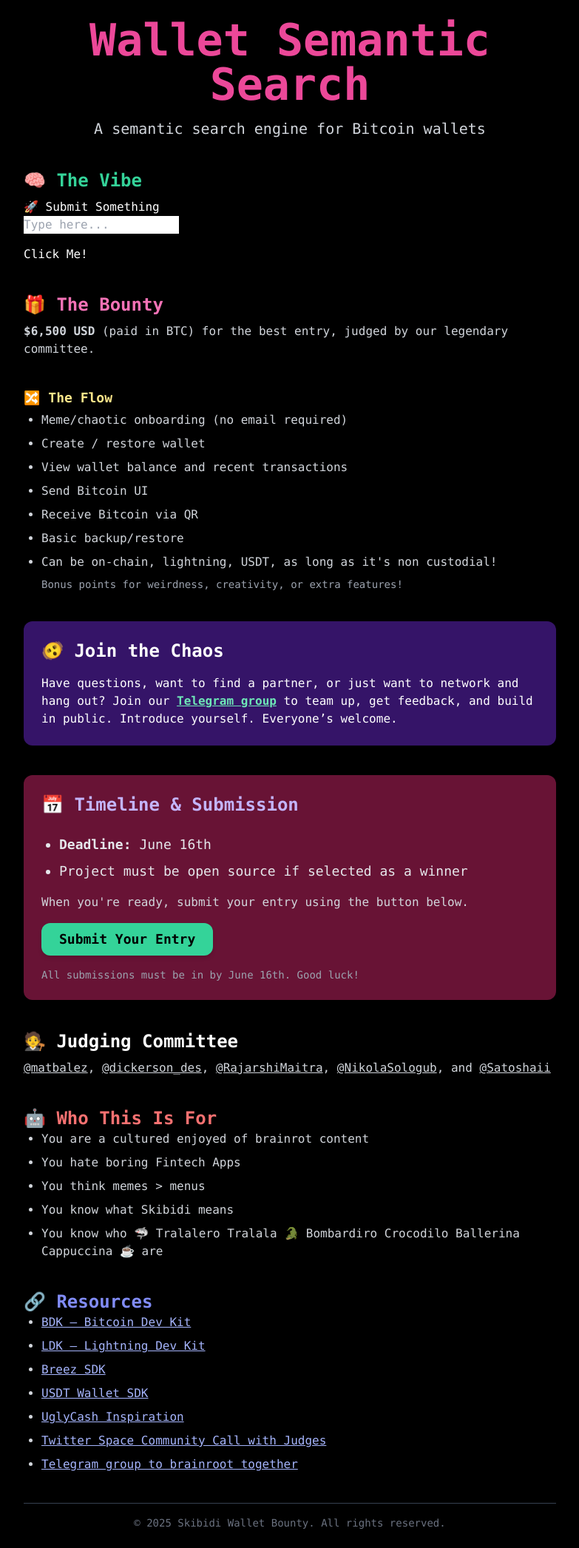
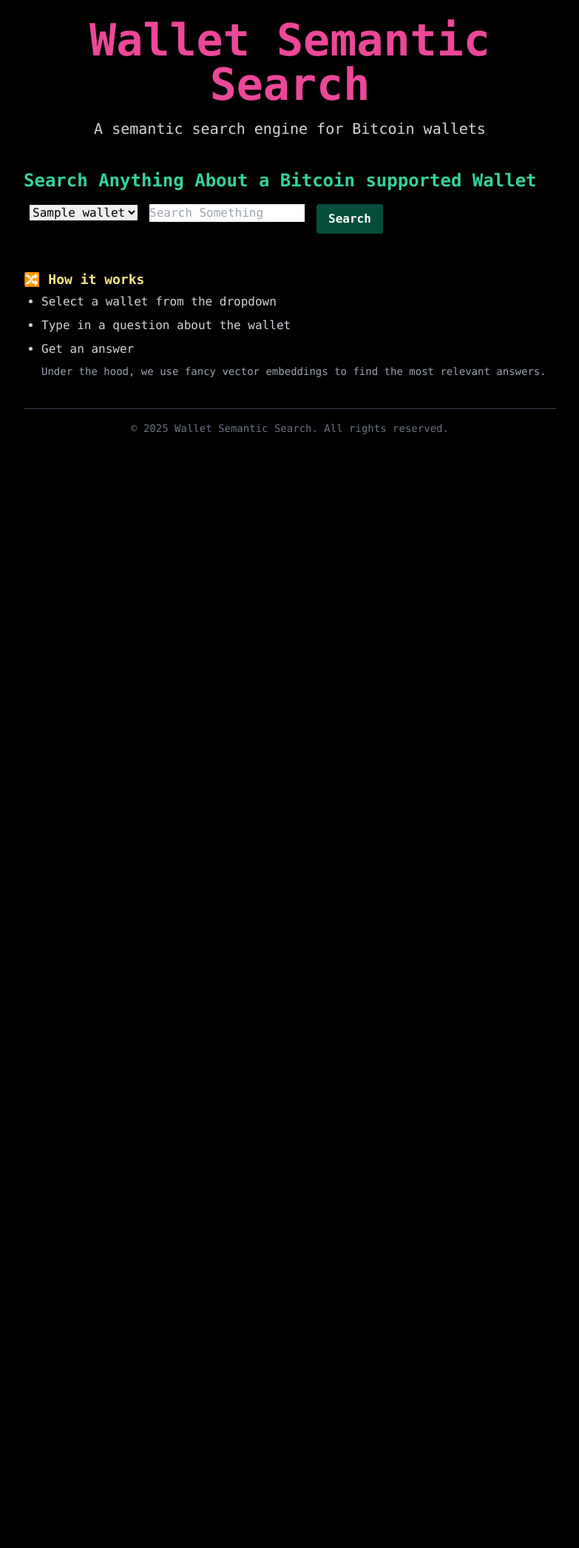
Before and after one commit to arminsabouri/WalletProbe, a Flask app: template server/templates/index.html in a window 1280 px wide. Shown: the whole page at 74% size, without its empty margins (248-1031 px from the left). After the commit the page ends 587 px from the top, so only its background shows below. Run offline with Flask 3, Linux system fonts and the light colour scheme; the template is opened without the code that fills it: most values are stand-ins (such as "Sample title", 1, 10 or a date in 2020).

Commit message:
view: display available wallets

```diff
--- a/server/app.py
+++ b/server/app.py
@@ -4,14 +4,35 @@ from qdrant_client import QdrantClient
 
 app = Flask(__name__)
 
+class VectorDBFactory:
+    def __init__(self, vector_db_uri):
+        self.vector_db_uri = vector_db_uri
+
+    def db(self):
+        return QdrantClient(url=self.vector_db_uri, prefer_grpc=False)
+
 @app.route("/", methods=["GET"])
 def index():
-    return render_template("index.html")
+    # wallets = wallets()
+    wallet_tags = app.db_factory.db().get_collections()
+    wallets = [col.name for col in wallet_tags.collections]
+
+
+    print(wallets)
+    return render_template("index.html", wallets=wallets)
 
 @app.route("/submit", methods=["POST"])
 def submit():
     user_input = request.form.get("user_input")
     return f"You submitted: {user_input}"
+
+# Get list of wallets which we have embeddings for
+# @app.route("/wallets", methods=["GET"])
+def wallets():
+    wallet_tags = app.db_factory.db().get_collections()
+    collection_names = [col.name for col in wallet_tags.collections]
+
+    return collection_names
 
 def parse_args():
     parser = argparse.ArgumentParser(description="Wallet fingerprinting server.")
@@ -23,8 +44,8 @@ def parse_args():
 def main():
     args = parse_args()
     app.config["VECTOR_DB"] = args.vector_db
-    qdrant_client = QdrantClient(url=app.config["VECTOR_DB"], prefer_grpc=False)
-    app.qdrant_client = qdrant_client
+    db_factory = VectorDBFactory(app.config["VECTOR_DB"])
+    app.db_factory = db_factory
 
     app.run(debug=True, port=args.port)
 
--- a/server/templates/index.html
+++ b/server/templates/index.html
@@ -1,12 +1,23 @@
 <!DOCTYPE html>
 <html lang="en">
+<!-- Design for this website was inspired by https://skibidi.cash -->
+
 <head>
   <meta charset="UTF-8" />
   <meta name="viewport" content="width=device-width, initial-scale=1.0" />
   <title>Wallet Semantic Search</title>
   <link href="https://cdn.jsdelivr.net/npm/tailwindcss@2.2.19/dist/tailwind.min.css" rel="stylesheet">
   <script src="https://unpkg.com/htmx.org@2.0.4"></script>
+  <script>
+    const btn = document.getElementById('dropdownBtn');
+    const menu = document.getElementById('dropdownMenu');
+    btn.addEventListener('click', () => {
+      menu.classList.toggle('hidden');
+    });
+  </script>
+
 </head>
+
 <body class="bg-black text-white font-mono">
   <div class="max-w-3xl mx-auto p-6 space-y-10">
     <header class="text-center">
@@ -14,117 +25,52 @@
       <p class="mt-4 text-xl text-gray-300">A semantic search engine for Bitcoin wallets</p>
     </header>
     <section>
-      <h2 class="text-2xl font-bold text-green-400">🧠 The Vibe</h2>
-      <p class="mt-2 text-gray-300">
-        <div class="card" id="wrapper">
-        <h1>🚀 Submit Something</h1>
-            <div class="mb-4">
-                <input type="text" class="form-control" name="user_input" placeholder="Type here..." required>
+      <h2 class="text-2xl font-bold text-green-400">Search Anything About a Bitcoin supported Wallet</h2>
+      <div class="mt-2 text-gray-300 flex flex-row" id="search-wrapper">
+        <div class="card" id="wallets-wrapper">
+          <div class="text-black p-2">
+            <select name="wallets" id="wallets">
+              {% for wallet in wallets %}
+              <option value="{{ wallet }}">{{ wallet }}</option>
+              {% endfor %}
+            </select>
           </div>
-            <div class="d-grid">
+        </div>
+        <div class="p-2">
+          <div class="mb-4 text-black">
+            <input type="text" class="form-control" name="user_input" placeholder="Search Something" required>
+          </div>
+        </div>
+        <div class="p-2">
           <button
+            class="bg-green-900 hover:bg-green-800 text-white font-bold py-2 px-4 rounded transition-colors duration-200"
             hx-post="{{ url_for('submit') }}"
             hx-trigger="click"
-                    hx-target="#wrapper"
+            hx-target="#search-wrapper"
             hx-swap="outerHTML"
-                    hx-include="[name='user_input']"
-                >
-                    Click Me!
+            hx-include="[name='user_input'], [name='wallets']">
+            Search
           </button>
         </div>
       </div>
-      </p>
-    </section>
-
-     <section>
-      <h2 class="text-2xl font-bold text-pink-400">🎁 The Bounty</h2>
-      <p class="text-gray-300 mt-2">
-        <strong>$6,500 USD</strong> (paid in BTC) for the best entry, judged by our legendary committee.
-      </p>
     </section>
 
     <div class="mt-4">
-        <h2 class="font-bold text-lg text-yellow-200 mb-1">🔀 The Flow</h2>
+      <h2 class="font-bold text-lg text-yellow-200 mb-1">🔀 How it works</h2>
       <ul class="list-disc ml-6 text-gray-300 space-y-2">
-        <li>Meme/chaotic onboarding (no email required)</li>
-        <li>Create / restore wallet </li>
-        <li>View wallet balance and recent transactions</li>
-        <li>Send Bitcoin UI </li>
-        <li>Receive Bitcoin via QR</li>
-        <li>Basic backup/restore</li>
-        <li>Can be on-chain, lightning, USDT, as long as it's non custodial!</li>
-        </ol>
+        <li>Select a wallet from the dropdown</li>
+        <li>Type in a question about the wallet</li>
+        <li>Get an answer</li>
         <p class="mt-2 text-gray-400 text-sm">
-          Bonus points for weirdness, creativity, or extra features!
+          Under the hood, we use fancy vector embeddings to find the most relevant answers.
         </p>
     </div>
     </section>
-
-    <section class="bg-purple-900 bg-opacity-70 rounded-xl text-white text-left p-6 space-y-4 shadow-lg">
-      <h2 class="text-2xl font-bold mb-2">🫨 Join the Chaos</h2>
-      <p>
-        Have questions, want to find a partner, or just want to network and hang out? Join our <a href="https://t.me/+pmWQGSUlXRE0Y2I0" target="_blank" class="underline text-green-300 font-bold">Telegram group</a> to team up, get feedback, and build in public. Introduce yourself. Everyone’s welcome.
-      </p>
-    </section>
-
-<section class="bg-pink-900 bg-opacity-80 rounded-xl text-white text-left p-6 space-y-4 shadow-lg">
-  <h2 class="text-2xl font-bold text-purple-300 mb-2">📅 Timeline & Submission</h2>
-  <ul class="list-disc ml-6 text-gray-200 space-y-2 text-left inline-block text-lg">
-    <li><strong>Deadline:</strong> June 16th</li>
-    <li>Project must be open source if selected as a winner</li>
-  </ul>
-  <p class="mt-2 text-gray-300">
-    When you're ready, submit your entry using the button below.
-  </p>
-  <a href="https://docs.google.com/forms/d/e/1FAIpQLSeqnNOOdLV0sMpBDrSyrjvc6OyTw9rxYV-piuaXkH4wi5L37Q/viewform?usp=header"
-     target="_blank"
-     class="inline-block bg-green-400 text-black font-bold py-2 px-6 rounded-xl hover:bg-green-300 transition-all text-lg shadow-md mt-2">
-    Submit Your Entry
-  </a>
-  <p class="text-gray-400 text-sm mt-2">
-    All submissions must be in by June 16th. Good luck!
-  </p>
-</section>
-<section>
-  <h2 class="text-2xl font-bold text-teal-400">🧑‍⚖️ Judging Committee</h2>
-  <p class="text-gray-300 mt-2">
-    <a href="https://twitter.com/matbalez" class="underline text-teal-300">@matbalez</a>,
-    <a href="https://twitter.com/dickerson_des" class="underline text-teal-300">@dickerson_des</a>,
-    <a href="https://x.com/RajarshiMaitra" class="underline text-teal-300">@RajarshiMaitra</a>,
-    <a href="https://x.com/NikolaSologub" class="underline text-teal-300">@NikolaSologub</a>, and
-    <a href="https://twitter.com/Satoshaii" class="underline text-teal-300">@Satoshaii</a>
-  </p>
-</section>
-
-    <section>
-      <h2 class="text-2xl font-bold text-red-400">🤖 Who This Is For</h2>
-      <ul class="list-disc ml-6 text-gray-300 space-y-2">
-        <li>You are a cultured enjoyed of brainrot content</li>
-        <li>You hate boring Fintech Apps</li>
-        <li>You think memes > menus</li>
-        <li>You know what Skibidi means</li>
-        <li>You know who 🦈 Tralalero Tralala 🐊 Bombardiro Crocodilo Ballerina Cappuccina ☕️ are</li>
-      </ul>
-  </section>
-
-    <section>
-      <h2 class="text-2xl font-bold text-indigo-400">🔗 Resources</h2>
-      <ul class="list-disc ml-6 text-gray-300 space-y-2">
-        <li><a href="https://bitcoindevkit.org" class="underline text-indigo-300">BDK – Bitcoin Dev Kit</a></li>
-        <li><a href="https://lightningdevkit.org/" class="underline text-indigo-300">LDK – Lightning Dev Kit</a></li>
-        <li><a href="https://sdk-doc-liquid.breez.technology" class="underline text-indigo-300">Breez SDK</a></li>
-        <li><a href="https://docs.wallet.tether.io" class="underline text-indigo-300">USDT Wallet SDK</a></li>
-        <li><a href="https://ugly.cash" class="underline text-indigo-300">UglyCash Inspiration</a></li>
-        <li><a href="https://x.com/pavlenex/status/1929568792775966834?s=46" class="underline text-indigo-300">Twitter Space Community Call with Judges</a></li>
-        <li><a href="https://t.me/+pmWQGSUlXRE0Y2I0" class="underline text-indigo-300">Telegram group to brainroot together</a></li>
-
-      </ul>
-    </section>
-
     <footer class="text-center text-sm text-gray-500 border-t border-gray-700 pt-4">
-      &copy; 2025 Skibidi Wallet Bounty. All rights reserved.
+      &copy; 2025 Wallet Semantic Search. All rights reserved.
     </footer>
 
   </div>
 </body>
+
 </html>
```
Lines whose indentation alone changed are shown as unchanged.
